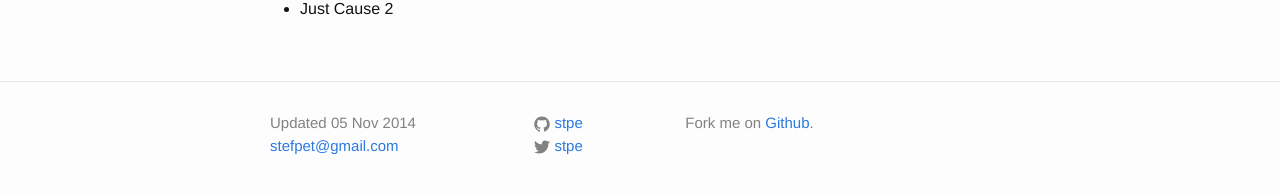
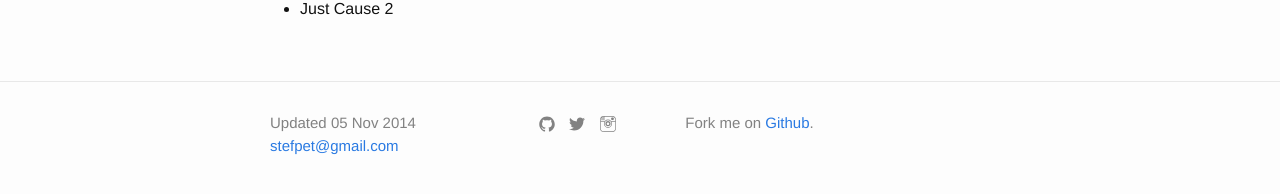
Before and after one commit to stpe/games, a Jekyll site: the page built from xbox360.md, in a window 1280 px wide. Shown: the part 230-424 px from the top of the page. Built offline with Jekyll 4.4.1, drawn with Linux system fonts in a browser that asks for light colours; nearby versions of some CDN libraries.

Commit message:
instagram

```diff
--- a/_config.yml
+++ b/_config.yml
@@ -7,6 +7,7 @@ baseurl: "" # the subpath of your site, e.g. /blog/
 url: "https://stpe.github.com" # the base hostname & protocol for your site
 twitter_username: stpe
 github_username:  stpe
+instagram_username: stpe
 
 # Build settings
 markdown: kramdown
--- a/_includes/footer.html
+++ b/_includes/footer.html
@@ -12,22 +12,18 @@
 
       <div class="footer-col  footer-col-2">
         <ul class="social-media-list">
-          {% if site.github_username %}
           <li>
+            {% if site.github_username %}
             <a href="https://github.com/{{ site.github_username }}">
               <span class="icon  icon--github">
                 <svg viewBox="0 0 16 16">
                   <path fill="#828282" d="M7.999,0.431c-4.285,0-7.76,3.474-7.76,7.761 c0,3.428,2.223,6.337,5.307,7.363c0.388,0.071,0.53-0.168,0.53-0.374c0-0.184-0.007-0.672-0.01-1.32 c-2.159,0.469-2.614-1.04-2.614-1.04c-0.353-0.896-0.862-1.135-0.862-1.135c-0.705-0.481,0.053-0.472,0.053-0.472 c0.779,0.055,1.189,0.8,1.189,0.8c0.692,1.186,1.816,0.843,2.258,0.645c0.071-0.502,0.271-0.843,0.493-1.037 C4.86,11.425,3.049,10.76,3.049,7.786c0-0.847,0.302-1.54,0.799-2.082C3.768,5.507,3.501,4.718,3.924,3.65 c0,0,0.652-0.209,2.134,0.796C6.677,4.273,7.34,4.187,8,4.184c0.659,0.003,1.323,0.089,1.943,0.261 c1.482-1.004,2.132-0.796,2.132-0.796c0.423,1.068,0.157,1.857,0.077,2.054c0.497,0.542,0.798,1.235,0.798,2.082 c0,2.981-1.814,3.637-3.543,3.829c0.279,0.24,0.527,0.713,0.527,1.437c0,1.037-0.01,1.874-0.01,2.129 c0,0.208,0.14,0.449,0.534,0.373c3.081-1.028,5.302-3.935,5.302-7.362C15.76,3.906,12.285,0.431,7.999,0.431z"/>
                 </svg>
               </span>
+            </a>
+            {% endif %}
 
-              <span class="username">{{ site.github_username }}</span>
-            </a>
-          </li>
-          {% endif %}
-
-          {% if site.twitter_username %}
-          <li>
+            {% if site.twitter_username %}
             <a href="https://twitter.com/{{ site.twitter_username }}">
               <span class="icon  icon--twitter">
                 <svg viewBox="0 0 16 16">
@@ -35,11 +31,22 @@
                   c-0.632,0.375-1.332,0.647-2.076,0.793c-0.596-0.636-1.446-1.033-2.387-1.033c-1.806,0-3.27,1.464-3.27,3.27 c0,0.256,0.029,0.506,0.085,0.745C5.163,5.404,2.753,4.102,1.14,2.124C0.859,2.607,0.698,3.168,0.698,3.767 c0,1.134,0.577,2.135,1.455,2.722C1.616,6.472,1.112,6.325,0.671,6.08c0,0.014,0,0.027,0,0.041c0,1.584,1.127,2.906,2.623,3.206 C3.02,9.402,2.731,9.442,2.433,9.442c-0.211,0-0.416-0.021-0.615-0.059c0.416,1.299,1.624,2.245,3.055,2.271 c-1.119,0.877-2.529,1.4-4.061,1.4c-0.264,0-0.524-0.015-0.78-0.046c1.447,0.928,3.166,1.469,5.013,1.469 c6.015,0,9.304-4.983,9.304-9.304c0-0.142-0.003-0.283-0.009-0.423C14.976,4.29,15.531,3.714,15.969,3.058z"/>
                 </svg>
               </span>
+            </a>
+            {% endif %}
 
-              <span class="username">{{ site.twitter_username }}</span>
+            {% if site.instagram_username %}
+            <a href="https://instagram.com/{{ site.instagram_username }}">
+              <span class="icon  icon--instagram">
+                <svg xmlns="http://www.w3.org/2000/svg" version="1.1" x="0" y="0" width="48" height="48" viewBox="0 0 48 48" xml:space="preserve" enable-background="new 0 0 48 48">
+                  <path fill="#828282" d="M5.6 13c-0.6 0-1-0.4-1-1V3c0-0.6 0.4-1 1-1s1 0.4 1 1v9C6.6 12.6 6.1 13 5.6 13zM9 13c-0.6 0-1-0.4-1-1V2.3c0-0.6 0.4-1 1-1s1 0.4 1 1V12C10 12.6 9.5 13 9 13zM12.3 13c-0.6 0-1-0.4-1-1V2.3c0-0.6 0.4-1 1-1s1 0.4 1 1V12C13.3 12.6 12.9 13 12.3 13zM37.3 48H11.9C4.3 48 0 44 0 37.1V12.1C0 4.9 4.3 0 10.6 0h27.6C42.9 0 48 4.5 48 11.8v25.1C48 43.1 43.3 48 37.3 48zM10.6 2C4.3 2 2 7.5 2 12.1v24.9C2 44.4 7.4 46 11.9 46h25.4C42.3 46 46 42.1 46 36.9V11.8C46 5.8 42 2 38.2 2H10.6zM24 15.3c-4.2 0-7.7 3.4-7.7 7.7s3.4 7.7 7.7 7.7 7.7-3.4 7.7-7.7S28.2 15.3 24 15.3zM24 26.8c-2.1 0-3.8-1.7-3.8-3.8s1.7-3.8 3.8-3.8 3.8 1.7 3.8 3.8S26.1 26.8 24 26.8zM24 35.1c-6.7 0-12.2-5.5-12.2-12.2S17.3 10.8 24 10.8s12.2 5.5 12.2 12.2S30.7 35.1 24 35.1zM24 12.8c-5.6 0-10.2 4.6-10.2 10.2s4.6 10.2 10.2 10.2 10.2-4.6 10.2-10.2S29.6 12.8 24 12.8z"/>
+                  <rect fill="#828282" x="33" y="14.9" width="14" height="2.2"/>
+                  <rect fill="#828282" x="1.5" y="14.9" width="13.3" height="2.1"/>
+                  <path fill="#828282" d="M41.3 10.1c0 1.2-1 2.2-2.2 2.2h-3.3c-1.2 0-2.2-1-2.2-2.2V6.9c0-1.2 1-2.2 2.2-2.2h3.3c1.2 0 2.2 1 2.2 2.2V10.1z"/>
+                </svg>
+              </span>
             </a>
+            {% endif %}
           </li>
-          {% endif %}
         </ul>
       </div>
 
--- a/_sass/_layout.scss
+++ b/_sass/_layout.scss
@@ -103,6 +103,10 @@
 .social-media-list {
     list-style: none;
     margin-left: 0;
+
+    .icon {
+        margin: 0 5px;
+    }
 }
 
 .footer-col-wrapper {
```
